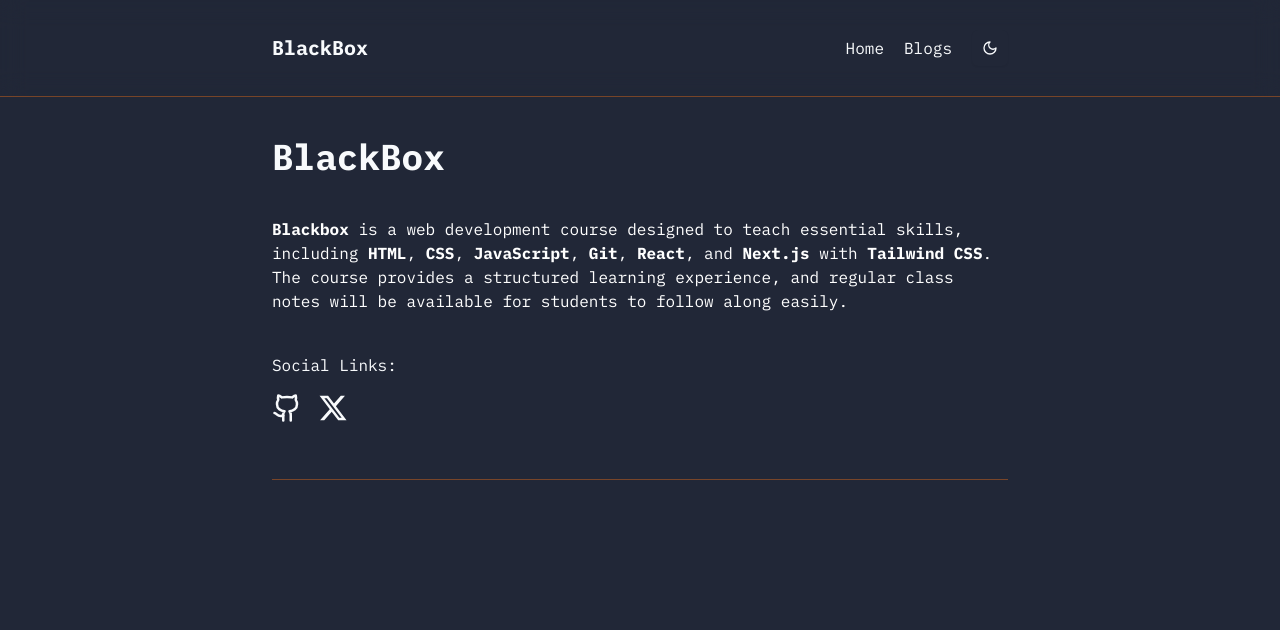
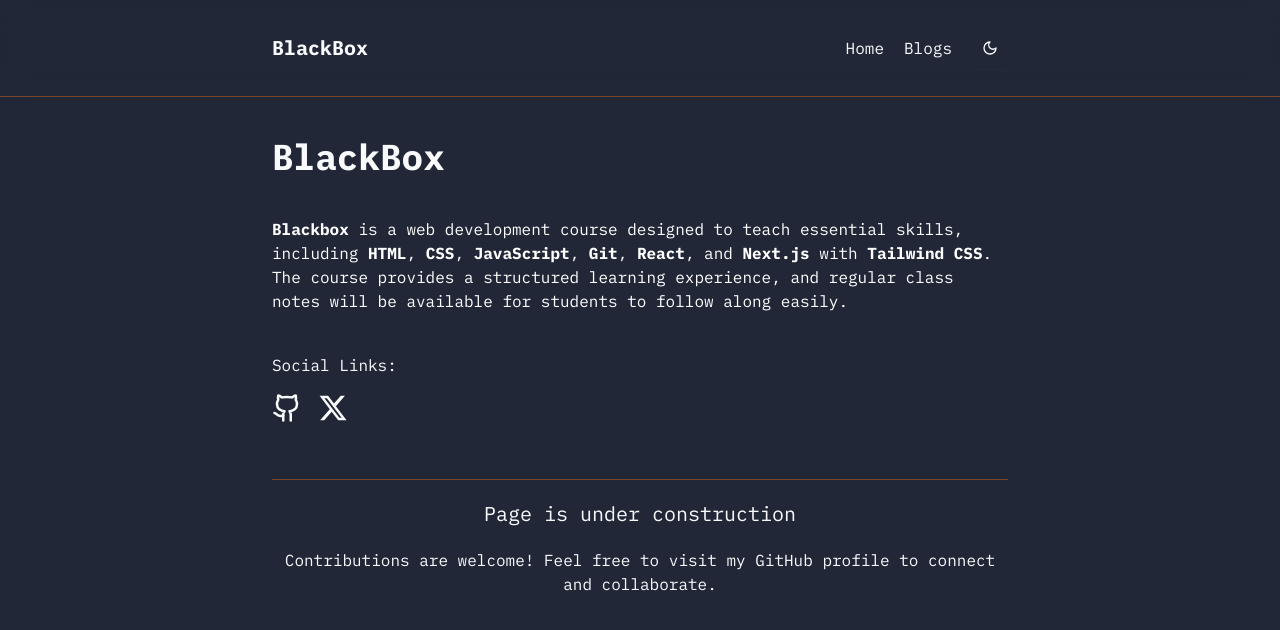
Before and after one commit to dishan1223/blog-app, a Next.js app: page / in a window 1280 px wide. Shown: the top 630 px of the page. Built offline with nearby package versions, Linux system fonts and the light colour scheme.

Commit message:
idk what to say about this commit

```diff
--- a/src/app/page.js
+++ b/src/app/page.js
@@ -16,7 +16,15 @@ export default function Home() {
     		<p className="mt-10">Social Links:</p>
     		<Socials/>
     		<Line/>
-    	</div>
+
+
+        <div className="mt-5 flex justify-center items-center text-xl">
+          <h1>Page is under construction</h1>
+        </div>
+        <p className="mt-5 text-center">Contributions are welcome! Feel free to visit my GitHub profile to connect and collaborate.</p>
+
+
+      </div>
    	</MaxWidthWrapper>
   );
 }
```
